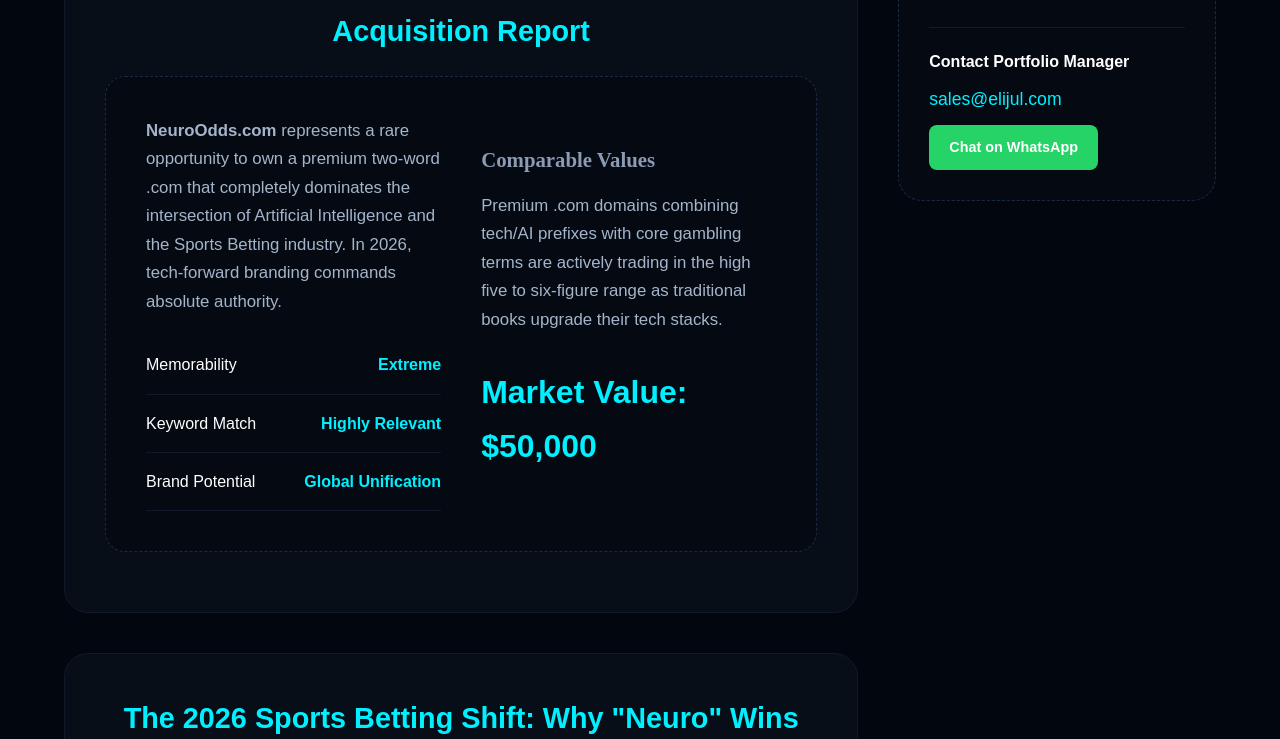
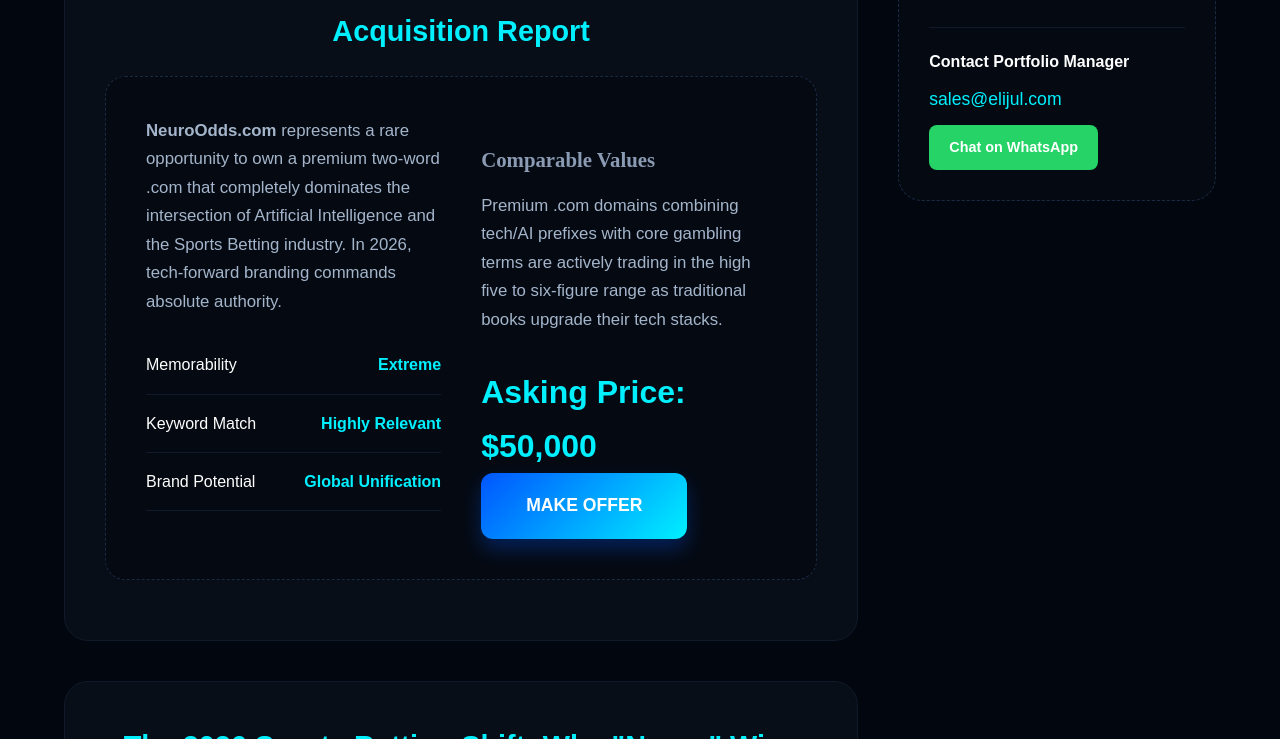
Before and after one commit to gloex-org/neuroodds, a plain HTML site: page index.html in a window 1280 px wide. Shown: the part 1336-2075 px from the top of the page. Drawn offline with Linux system fonts and the light colour scheme.

Commit message:
Update index.html

```diff
--- a/index.html
+++ b/index.html
@@ -362,6 +362,7 @@
         <h1>The <span>Algorithmic</span> Edge.</h1>
         <p>A category-killing "Dot Com" domain. Perfectly positioned for the multi-billion dollar shift toward AI-powered sports betting, predictive analytics, and smart sportsbooks.</p>
         <a href="https://www.atom.com/name/neuroodds.com" class="btn-main btn-accent">BUY NOW</a>
+        <a href="mailto:sales@elijul.com" class="btn-main btn-accent">MAKE OFFER</a>
         <p style="color:var(--neon-cyan); font-weight:600; margin-top: 20px;">
         ⚡ This domain is actively available and may be acquired at any time.
         </p>
@@ -402,7 +403,8 @@
                         <div>
                             <h3 style="color:var(--text-gray); margin-bottom:15px; font-family: 'Outfit';">Comparable Values</h3>
                             <p>Premium .com domains combining tech/AI prefixes with core gambling terms are actively trading in the high five to six-figure range as traditional books upgrade their tech stacks.</p>
-                            <div style="font-size:2rem; font-weight:800; margin-top:30px; color:var(--neon-cyan);">Market Value: $50,000</div>
+                            <div style="font-size:2rem; font-weight:800; margin-top:30px; color:var(--neon-cyan);">Asking Price: $50,000</div>
+                            <a href="mailto:sales@elijul.com" class="btn-main btn-accent">MAKE OFFER</a>
                         </div>
                     </div>
                 </div>
```
